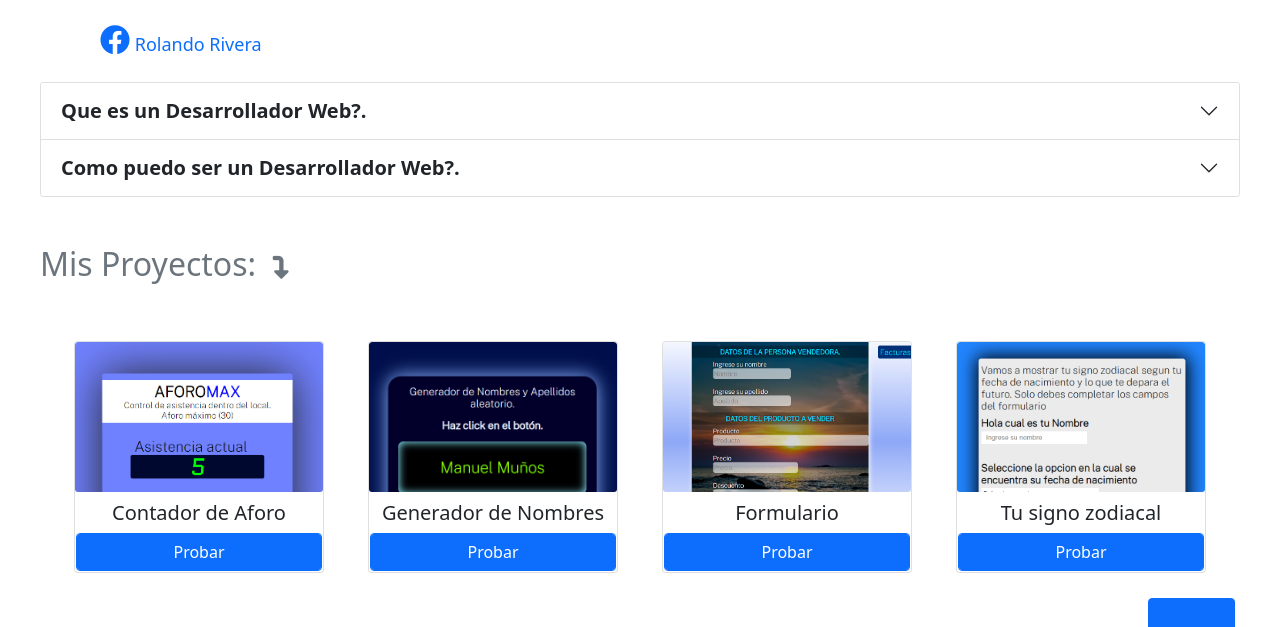
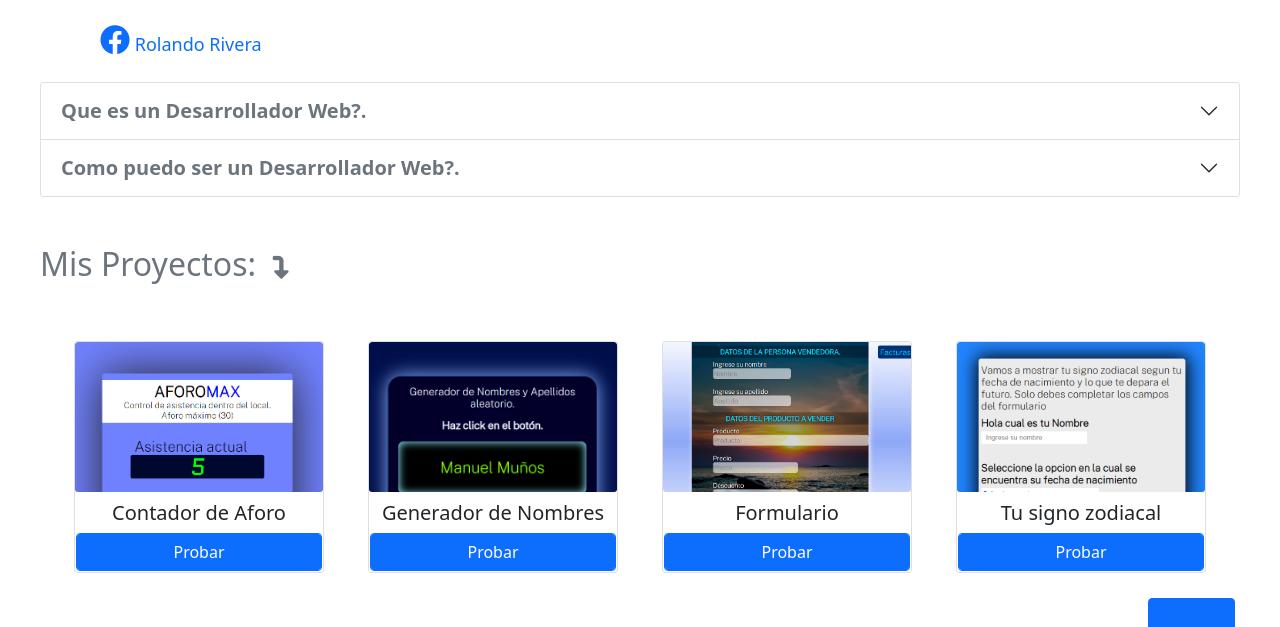
Before and after one commit to rolandoWe/roloweb, a PHP site: page / in a window 1280 px wide. Shown: the part 267-894 px from the top of the page. Run offline with PHP 8.4, Linux system fonts and the light colour scheme; some libraries are stand-ins or nearby versions.

Commit message:
Add files via upload

```diff
--- a/index.php
+++ b/index.php
@@ -32,7 +32,7 @@
      <div class="accordion-item">
     <h2 class="accordion-header" id="headingOne">
       <button class="accordion-button collapsed" type="button" data-bs-toggle="collapse" data-bs-target="#collapseOne" aria-expanded="true" aria-controls="collapseOne">
-        <strong>Que es un Desarrollador Web?.</strong>
+        <strong class="text-secondary">Que es un Desarrollador Web?.</strong>
       </button>
     </h2>
     <div id="collapseOne" class="accordion-collapse collapse sho" aria-labelledby="headingOne" data-bs-parent="#accordionExample">
@@ -53,7 +53,7 @@
     <div class="accordion-item">
     <h2 class="accordion-header" id="headingTwo">
       <button class="accordion-button collapsed" type="button" data-bs-toggle="collapse" data-bs-target="#collapseTwo" aria-expanded="true" aria-controls="collapseTwo" id="#como_ser">
-        <strong>Como puedo ser un Desarrollador Web?.</strong>
+        <strong class="text-secondary">Como puedo ser un Desarrollador Web?.</strong>
       </button>
     </h2>
     <div id="collapseTwo" class="accordion-collapse collapse" aria-labelledby="headingTwo" data-bs-parent="#accordionExample">
```
